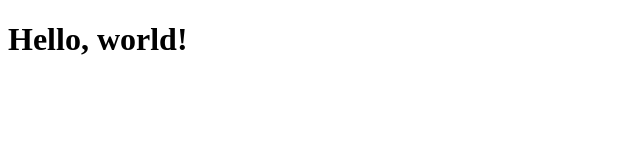
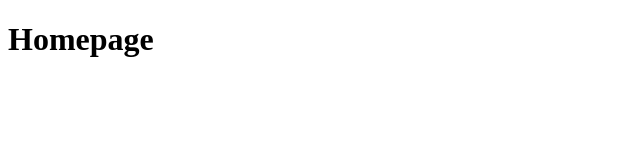
Before and after one commit to Zenny00/PersonalWebpage, a plain HTML site: page index.html in a window 1280 px wide. Shown: the whole page, without its empty margins (0-640 px from the left). Drawn offline with Linux system fonts and the light colour scheme.

Commit message:
Updated indentations and header content

```diff
--- a/index.html
+++ b/index.html
@@ -8,6 +8,7 @@
         <meta name="description" content="" />
     </head>
     <body>
-  <h1>Hello, world!</h1>
+        <!-- PAGE HEADER -->
+        <h1>Homepage</h1>
     </body>
 </html>
```
Lines whose indentation alone changed are shown as unchanged.
